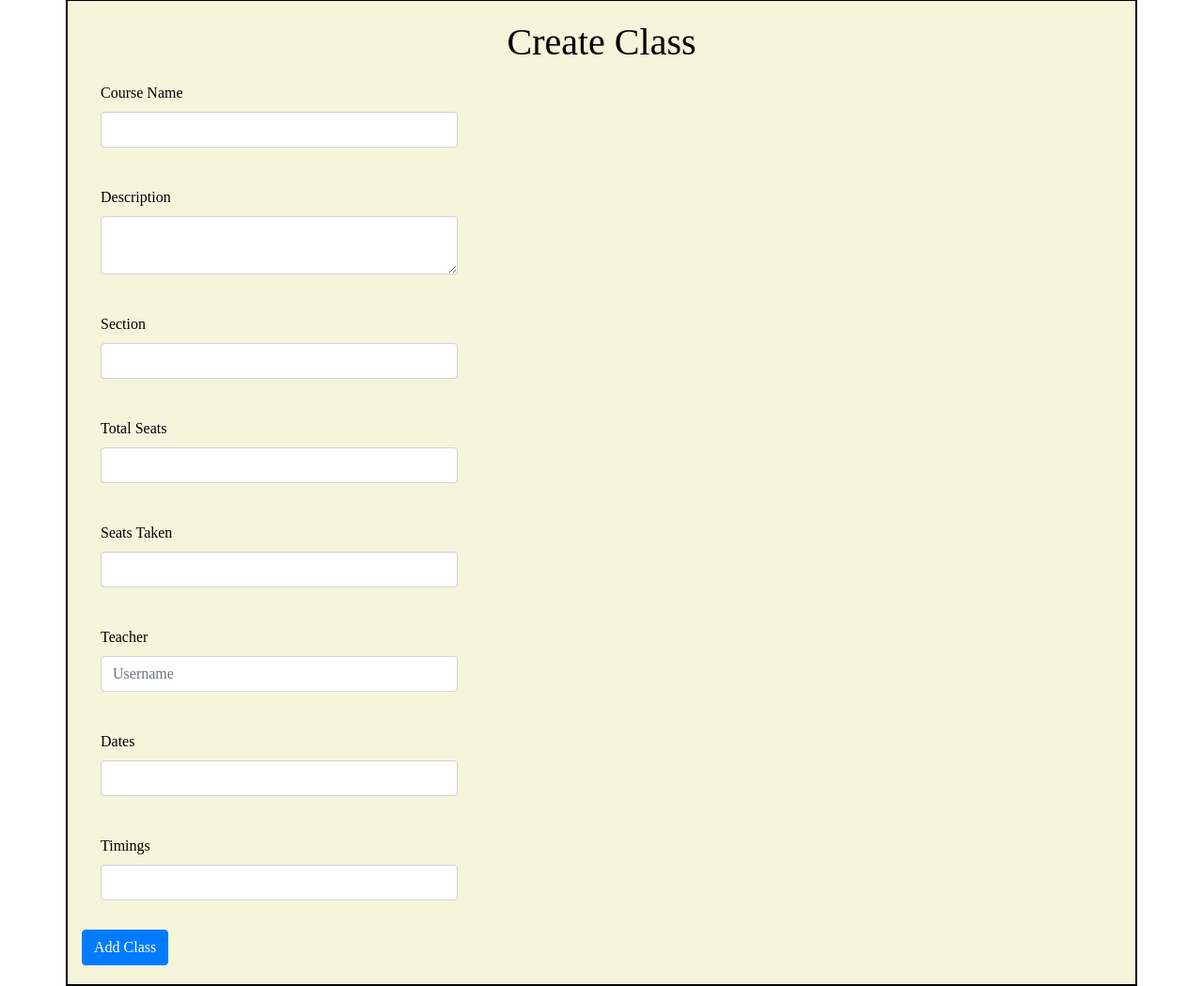
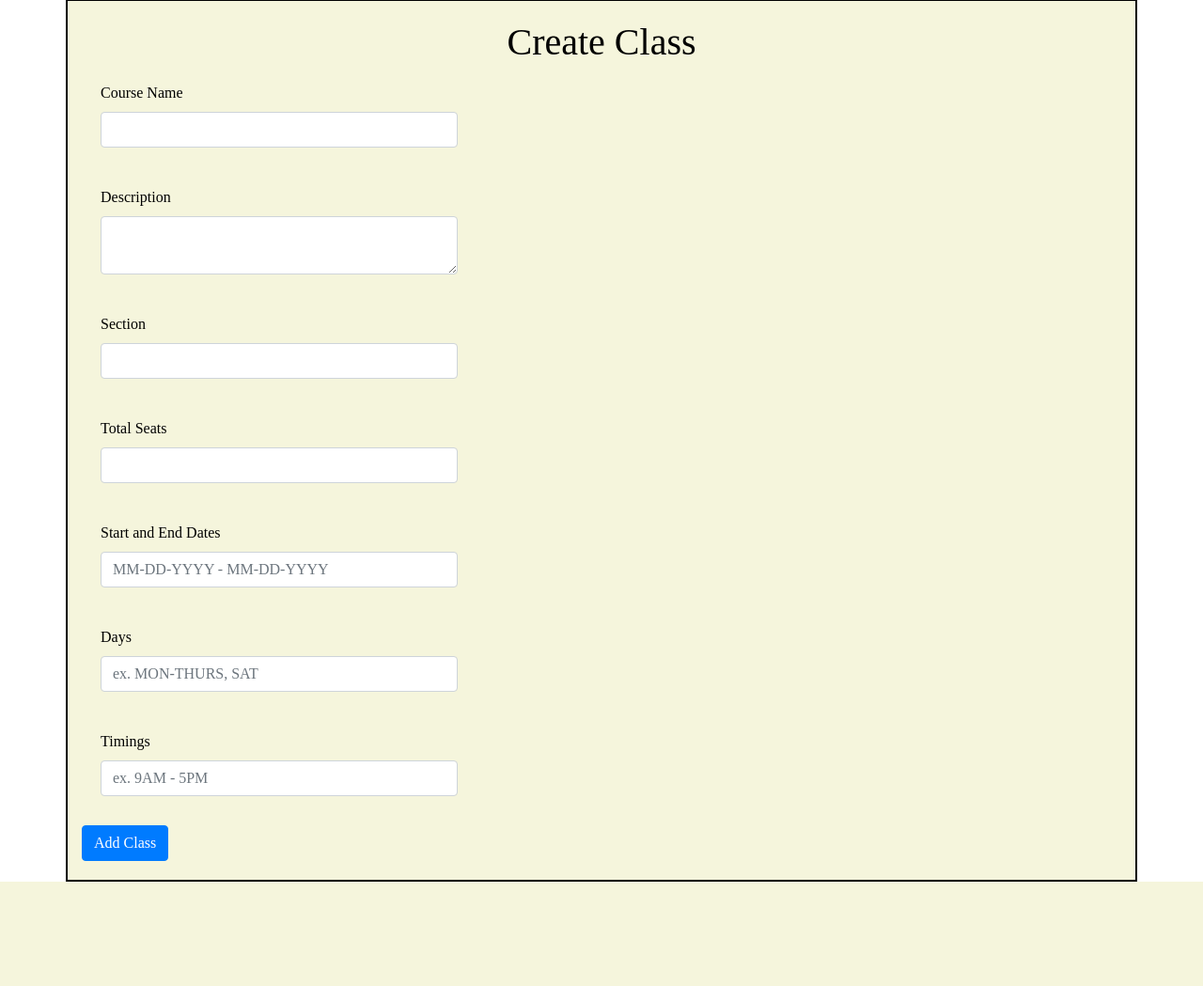
Before and after one commit to ICFMentors/Classify, a Flask app: page /create-class in a window 1280 px wide. Shown: the part 155-1204 px from the top of the page at 94% size. After the commit the page ends 1093 px from the top, so only its background shows below. Run offline with Flask 2, Linux system fonts and the light colour scheme; some libraries are stand-ins or nearby versions.

Commit message:
updated create class

```diff
--- a/app.py
+++ b/app.py
@@ -320,18 +320,19 @@ def createClass():
         description = request.form['description']
         section = request.form['section']
         totalSeats = int(request.form['totalSeats'])
-        seatsTaken = int(request.form['seatsTaken'])
-        teacher_username = request.form['teacher']  # Assuming the teacher's username is provided in the form
         dates = request.form['dates']
+        days = request.form['days']
         timings = request.form['timings']
+        teacher_id = session.get('user_id')
+        teacher = Teacher.query.get(teacher_id)
 
         # Find the teacher by username
-        teacher = Teacher.query.join(User).filter(User.username == teacher_username).first()
+        #teacher = Teacher.query.join(User).filter(User.username == teacher_username).first()
 
         if not teacher:
             # If the teacher doesn't exist, you can choose to create a new teacher or show an error message.
             # For simplicity, let's assume the teacher must exist in the database.
-            error_message = 'Teacher not found. Please enter a valid teacher username.'
+            error_message = 'You do not have access to the teacher role. Please contact admin at bagdadihadi@gmail.com.'
             return render_template('create-class.html', error_message=error_message)
 
         # Create a new course and add it to the database
@@ -340,10 +341,11 @@ def createClass():
             description=description,
             section=section,
             totalSeats=totalSeats,
-            seatsTaken=seatsTaken,
-            teacher=teacher,  # Set the teacher object in the new course
+            seatsTaken=0,
             dates=dates,
-            timings=timings
+            days=days,
+            timings=timings,
+            teacher=teacher  # Set the teacher object in the new course
         )
 
         try:
--- a/templates/create-class.html
+++ b/templates/create-class.html
@@ -9,7 +9,7 @@
 </head>
 <body>
     <header>
-        <a href="/student-home"><img class="logo" src="../static/images/classifylogoside.png"></a>
+        <a href="/teacher-home"><img class="logo" src="../static/images/classifylogoside.png"></a>
         <div class="btn-group">
             <a href="/about-us-teacher" class="btn btn-primary">About Us!</a>
             <a href="/faq-teacher"><button type="button" class="btn btn-secondary"><i class="bi-question-lg"></i></button></a>
@@ -37,20 +37,16 @@
                 <input type="number" class="form-control" id="totalSeats" name="totalSeats" required>
             </div>
             <div class="form-group">
-                <label for="seatsTaken">Seats Taken</label>
-                <input type="number" class="form-control" id="seatsTaken" name="seatsTaken" required>
+                <label for="dates">Start and End Dates</label>
+                <input type="text" class="form-control" id="dates" name="dates" required placeholder="MM-DD-YYYY - MM-DD-YYYY">
             </div>
             <div class="form-group">
-                <label for="teacher">Teacher</label>
-                <input type="text" class="form-control" id="teacher" name="teacher" placeholder="Username" required>
-            </div>
-            <div class="form-group">
-                <label for="dates">Dates</label>
-                <input type="text" class="form-control" id="dates" name="dates" required>
+                <label for="days">Days</label>
+                <input type="text" class="form-control" id="days" name="days" required placeholder="ex. MON-THURS, SAT">
             </div>
             <div class="form-group">
                 <label for="timings">Timings</label>
-                <input type="text" class="form-control" id="timings" name="timings" required>
+                <input type="text" class="form-control" id="timings" name="timings" required placeholder="ex. 9AM - 5PM">
             </div>
             <button type="submit" class="btn btn-primary">Add Class</button>
         </form>
```
